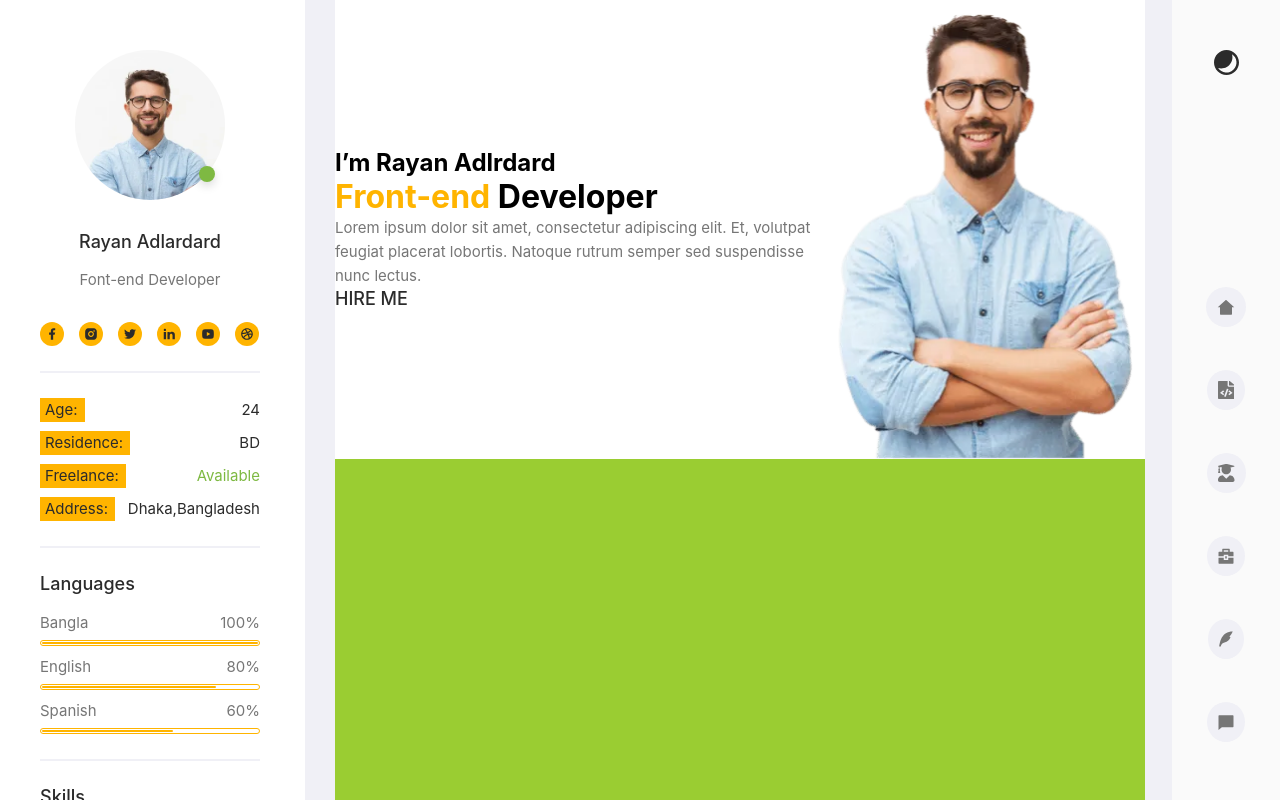
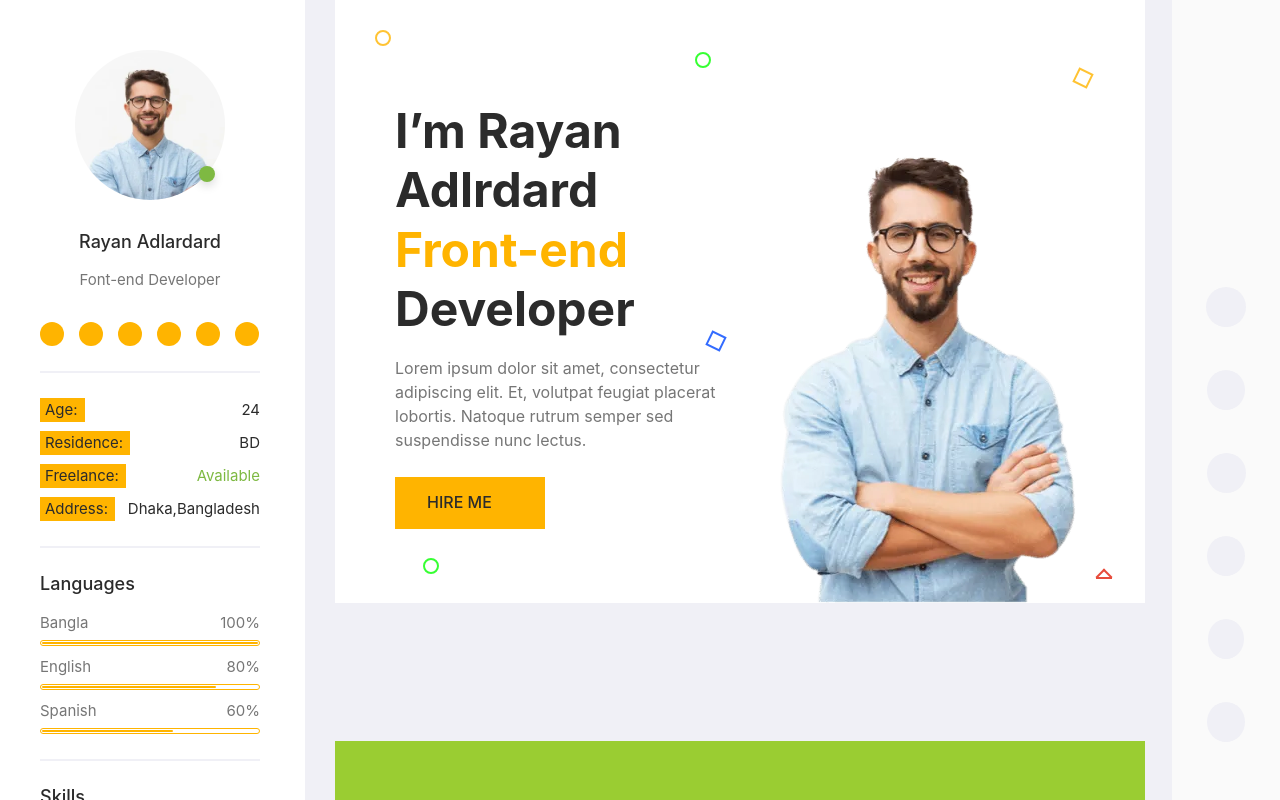
Before and after one commit to DmitryIsTrying/portfolio, a React app: page / in a window 1280 px wide. Shown: the top 800 px of the page. Built offline with nearby package versions, Linux system fonts and the light colour scheme.

Commit message:
Header+Main

```diff
--- a/src/App.tsx
+++ b/src/App.tsx
@@ -3,7 +3,6 @@ import "./App.css";
 import InfoBar from "./layout/infoBar/InfoBar";
 import { NavBar } from "./layout/navBar/NavBar";
 import { Header } from "./layout/sections/header/Header";
-import { FlexWrapper } from "./components/FlexWrapper";
 
 function App() {
   return (
@@ -20,6 +19,7 @@ function App() {
         <section
           style={{ height: "100vh", backgroundColor: "yellowgreen" }}
         ></section>
+        <footer></footer>
       </Main>
       <NavBar />
     </div>
@@ -27,7 +27,7 @@ function App() {
 }
 
 const Main = styled.main`
-  min-width: 480px;
+  min-width: 650px;
   margin: 0 135px 0 335px;
 `;
 
--- /dev/null
+++ b/src/components/ItemDesign.tsx
@@ -0,0 +1,37 @@
+import React from "react";
+import styled from "styled-components";
+
+type ItemDesignPropsType = {
+  bgc?: string;
+  border?: string;
+  radius?: string;
+  bShadow?: string;
+  bot?: string;
+  top?: string;
+  right?: string;
+  left?: string;
+  transform?: number;
+};
+
+export const ItemDesign = (props: ItemDesignPropsType) => {
+  return <Item {...props} />;
+};
+
+const Item = styled.span<ItemDesignPropsType>`
+  position: absolute;
+  width: 16px;
+  height: 16px;
+  background-color: ${(props) => props.bgc || "transparent"};
+  box-shadow: ${(props) => props.bShadow || "none"};
+  border-radius: ${(props) => props.radius || "50%"};
+  border: ${(props) => props.border || "none"};
+  bottom: ${(props) => props.bot || "18px"};
+  right: ${(props) => props.right || "10px"};
+  top: ${(props) => props.top || "auto"};
+  left: ${(props) => props.left || "auto"};
+  transform: rotate(${(props) => props.transform}deg);
+  -webkit-transform: rotate(${(props) => props.transform}deg);
+  -moz-transform: rotate(${(props) => props.transform}deg);
+  -o-transform: rotate(${(props) => props.transform}deg);
+  -ms-transform: rotate(${(props) => props.transform}deg);
+`;
--- a/src/components/PrimaryText.styled.tsx
+++ b/src/components/PrimaryText.styled.tsx
@@ -1,11 +1,19 @@
 import React from "react";
-import styled from "styled-components";
+import styled, { css } from "styled-components";
 
-export const StyledPrimaryText = styled.h3`
+type StyledPrimaryTextPropsType = {
+  size?: string;
+  Lheight?: string;
+  weight?: string;
+  isHover?: boolean;
+};
+
+export const StyledPrimaryText = styled.h3<StyledPrimaryTextPropsType>`
   font-family: Inter;
-  font-size: 18px;
-  font-weight: 500;
-  line-height: 22.25px;
+  font-size: ${(props) => props.size || "18px"};
+  font-weight: ${(props) => props.weight || "500"};
+  line-height: ${(props) => props.Lheight || "22.25px"};
   text-align: left;
   color: #2b2b2b;
+  transition: 0.5s ease;
 `;
--- a/src/components/SecondaryText.styled.tsx
+++ b/src/components/SecondaryText.styled.tsx
@@ -9,7 +9,7 @@ type StyledSecondaryTextPropsType = {
 
 export const StyledSecondaryText = styled.p<StyledSecondaryTextPropsType>`
   font-family: Inter;
-  font-size: ${(props) => props.TAlign || "15px"};
+  font-size: ${(props) => props.size || "15px"};
   font-weight: 400;
   line-height: 24px;
   text-align: ${(props) => props.TAlign || "left"};
--- a/src/components/StyledBtn.styled.tsx
+++ b/src/components/StyledBtn.styled.tsx
@@ -1,8 +1,12 @@
 import React from "react";
-import styled from "styled-components";
+import styled, { css } from "styled-components";
+import { StyledPrimaryText } from "./PrimaryText.styled";
 
 type StyledBtnPropsType = {
   gap?: string;
+  padding: string;
+  WFit?: boolean;
+  newIdIcon?: string;
 };
 
 export const StyledBtn = styled.button<StyledBtnPropsType>`
@@ -10,10 +14,35 @@ export const StyledBtn = styled.button<StyledBtnPropsType>`
   flex-direction: row;
   align-items: center;
   justify-content: center;
-  padding: 10px 40px;
-  width: 100%;
+  text-decoration: none;
+  padding: ${(props) => props.padding};
+  width: ${(props) => (props.WFit ? "fit-content" : "100%")};
   border: none;
   gap: ${(props) => props.gap || 0};
   background-color: #ffb400;
   cursor: pointer;
+
+  @media (hover: hover) {
+    transition: 0.5s ease;
+    &:hover {
+      ${StyledPrimaryText} {
+        color: #ffffff;
+      }
+      svg {
+        fill: #ffffff;
+      }
+    }
+  }
+
+  @media (hover: none) {
+    transition: 0.5s ease;
+    &:active {
+      ${StyledPrimaryText} {
+        color: #ffffff;
+      }
+      svg {
+        fill: #ffffff;
+      }
+    }
+  }
 `;
--- a/src/components/icon/Icon.tsx
+++ b/src/components/icon/Icon.tsx
@@ -7,6 +7,11 @@ type IconPropsType = {
   width?: string;
   height?: string;
   viewBox?: string;
+  fillStart?: string;
+};
+
+type StyledSvgPropsType = {
+  fillStart?: string;
 };
 
 export const Icon = (props: IconPropsType) => {
@@ -15,14 +20,15 @@ export const Icon = (props: IconPropsType) => {
       width={props.width || "15"}
       height={props.height || "15"}
       viewBox={props.viewBox || "0 0 38 38"}
+      fillStart={props.fillStart}
     >
-      <use xlinkHref={`${sprite}#${props.iconSrc}`} x="0" y="0" />
+      <use xlinkHref={`${sprite}#${props}`} x="0" y="0" />
     </StyledSvg>
   );
 };
 
-const StyledSvg = styled.svg`
-  fill: #767676;
+const StyledSvg = styled.svg<StyledSvgPropsType>`
+  fill: ${(props) => props.fillStart || "#767676"};
   @media (hover: hover) {
     transition: 0.5s ease;
   }
--- a/src/layout/infoBar/InfoBar.tsx
+++ b/src/layout/infoBar/InfoBar.tsx
@@ -7,6 +7,7 @@ import { StyledBtn } from "../../components/StyledBtn.styled";
 import { StyledPrimaryText } from "../../components/PrimaryText.styled";
 import { StyledSecondaryText } from "../../components/SecondaryText.styled";
 import { FlexWrapper } from "../../components/FlexWrapper";
+import { ItemDesign } from "../../components/ItemDesign";
 
 export default function InfoBar() {
   return (
@@ -23,7 +24,12 @@ export default function InfoBar() {
       >
         <PositionElementOnline>
           <ProfileImg src={smallPhoto} alt="Rayan Adlardard Face" />
-          <CircleOnline></CircleOnline>
+          <ItemDesign
+            bgc="#7eb942"
+            bShadow="0px 4px 10px 0px #00000026"
+            bot="18px"
+            right="10px"
+          />
         </PositionElementOnline>
         <StyledPrimaryText style={{ marginBottom: "15px" }}>
           Rayan Adlardard
@@ -168,13 +174,22 @@ export default function InfoBar() {
         </FlexWrapper>
       </FlexWrapper>
       <StyledHr />
-      <StyledBtn gap="19px">
-        <StyledTextBtn>Download cv</StyledTextBtn>
+      <StyledBtn gap="19px" padding="10px 40px" newIdIcon="newId">
+        <StyledPrimaryText
+          isHover
+          as={"p"}
+          size="14px"
+          Lheight="16.94px"
+          weight="600"
+        >
+          Download cv
+        </StyledPrimaryText>
         <Icon
           iconSrc={"BtnCvLoadSvg"}
           width="12"
           height="13"
           viewBox="0 0 12 13"
+          fillStart="#2B2B2B"
         />
       </StyledBtn>
     </StyledAside>
@@ -189,6 +204,7 @@ const StyledLi = styled.li`
   height: 24px;
   background-color: #ffb400;
   border-radius: 50%;
+  cursor: pointer;
 `;
 
 const StyledHr = styled.hr`
@@ -225,7 +241,7 @@ const StyledAside = styled.aside`
   background-color: #ffffff;
   position: fixed;
   width: 305px;
-  height: 100vh;
+  height: 100%;
   overflow-y: auto;
 
   &::-webkit-scrollbar {
@@ -252,12 +268,3 @@ const ProfileImg = styled.img`
   height: 150px;
   border-radius: 50%;
 `;
-
-const StyledTextBtn = styled.p`
-  font-family: Inter;
-  font-size: 14px;
-  font-weight: 600;
-  line-height: 16.94px;
-  text-align: left;
-  color: #2b2b2b;
-`;
--- a/src/layout/navBar/NavBar.tsx
+++ b/src/layout/navBar/NavBar.tsx
@@ -82,6 +82,7 @@ export const NavBar = () => {
 };
 
 const StyledNav = styled.nav`
+  z-index: 1;
   background-color: #fafafa;
   position: fixed;
   top: 0;
--- a/src/layout/sections/header/Header.tsx
+++ b/src/layout/sections/header/Header.tsx
@@ -1,48 +1,121 @@
 import React from "react";
 import { Icon } from "../../../components/icon/Icon";
 import photoUrl from "../../../assets/images/Photo.webp";
-import styled from "styled-components";
 import { FlexWrapper } from "../../../components/FlexWrapper";
 import { StyledPrimaryText } from "../../../components/PrimaryText.styled";
 import { StyledSecondaryText } from "../../../components/SecondaryText.styled";
+import { StyledBtn } from "../../../components/StyledBtn.styled";
+import { ItemDesign } from "../../../components/ItemDesign";
+import { relative } from "path";
+import styled from "styled-components";
 
 export const Header = () => {
   return (
     <>
-      <FlexWrapper align="center">
-        <FlexWrapper direction="column">
-          <h2>I’m Rayan Adlrdard</h2>
-          <h1>
+      <FlexWrapper
+        justify="space-around"
+        style={{
+          marginBottom: "138px",
+          padding: "8px 57px 0 60px",
+          position: "relative",
+        }}
+        align="flex-end"
+      >
+        <FlexWrapper direction="column" style={{ width: "fit-content" }}>
+          <StyledPrimaryText
+            as="h2"
+            size="48px"
+            Lheight="59.33px"
+            weight="700"
+            style={{ width: "fit-content", marginTop: "93px" }}
+          >
+            I’m Rayan Adlrdard
+          </StyledPrimaryText>
+          <StyledPrimaryText
+            as="h1"
+            size="48px"
+            Lheight="59.33px"
+            weight="700"
+            style={{ marginBottom: "18px", width: "fit-content" }}
+          >
             <span style={{ color: "#FFB400" }}>Front-end</span> Developer
-          </h1>
-          <StyledSecondaryText>
+          </StyledPrimaryText>
+          <StyledSecondaryText
+            size="16px"
+            style={{ marginBottom: "25px", maxWidth: "424px", zIndex: "1" }}
+          >
             Lorem ipsum dolor sit amet, consectetur adipiscing elit. Et,
             volutpat feugiat placerat lobortis. Natoque rutrum semper sed
             suspendisse nunc lectus.
           </StyledSecondaryText>
-          <StyledLinkText href="#!">
-            <StyledPrimaryText>HIRE ME</StyledPrimaryText>
+          <StyledBtn
+            as="a"
+            href="#!"
+            gap="9px"
+            padding="16px 32px"
+            style={{ marginBottom: "74px" }}
+            WFit
+          >
+            <StyledPrimaryText as="p" size="16px" Lheight="19.36px">
+              HIRE ME
+            </StyledPrimaryText>
             <Icon
-              iconSrc={"hireMeBtnSvg"}
-              width="16"
-              height="16"
-              viewBox="0 0 16 16"
+              iconSrc={"HireSvg"}
+              width="12"
+              height="12"
+              viewBox="0 0 12 12"
             />
-          </StyledLinkText>
+          </StyledBtn>
         </FlexWrapper>
-        <Photo src={photoUrl} alt="Rayan Adlardard Face" />
+        <img
+          style={{ zIndex: "1" }}
+          src={photoUrl}
+          alt="Rayan Adlardard Face"
+        />
+        <ItemDesign border="2px solid #FFB400CC" top="30px" left="40px" />
+        <ItemDesign border="2px solid #05FF00CC" top="52px" right="434px" />
+        <ItemDesign
+          border="2px solid #FFB400CC"
+          radius="0"
+          top="70px"
+          right="54px"
+          transform={26.05}
+        />
+        <ItemDesign border="2px solid #05FF00CC" bot="29px" left="88px" />
+        <ItemDesign
+          border="2px solid #0047FFCC"
+          radius="0"
+          top="333px"
+          left="373px"
+          transform={26.05}
+        />
+        <ItemDesign border="2px solid #FFB400CC" bot="71px" left="557px" />
+        <ItemDesign border="2px solid #FF2E00CC" bot="71px" left="557px" />
+        <ContainerTriangle>
+          <Triangle />
+        </ContainerTriangle>
       </FlexWrapper>
     </>
   );
 };
 
-const StyledLinkText = styled.a`
-  display: flex;
-  flex-direction: row;
-  text-decoration: none;
+const ContainerTriangle = styled.span`
+  position: absolute;
+  margin: auto;
+  bottom: 24px;
+  right: 33px;
+  width: 16px;
+  height: 16px;
+  border-bottom: 2px solid #e74c3c;
 `;
 
-const Photo = styled.img`
-  width: 325.72px;
-  height: 459.09px;
+const Triangle = styled.span`
+  position: absolute;
+  top: 8px; /* Сместите треугольник, чтобы он лучше вписался в контейнер */
+  left: 2px; /* Подкорректируйте смещение для более точного позиционирования */
+  width: 12px; /* Уменьшите ширину для более острого угла */
+  height: 12px;
+  transform: rotate(45deg);
+  border-top: 2px solid #e74c3c;
+  border-left: 2px solid #e74c3c;
 `;
```
Also changed, not shown: src/assets/images/icons-sprite.svg.
